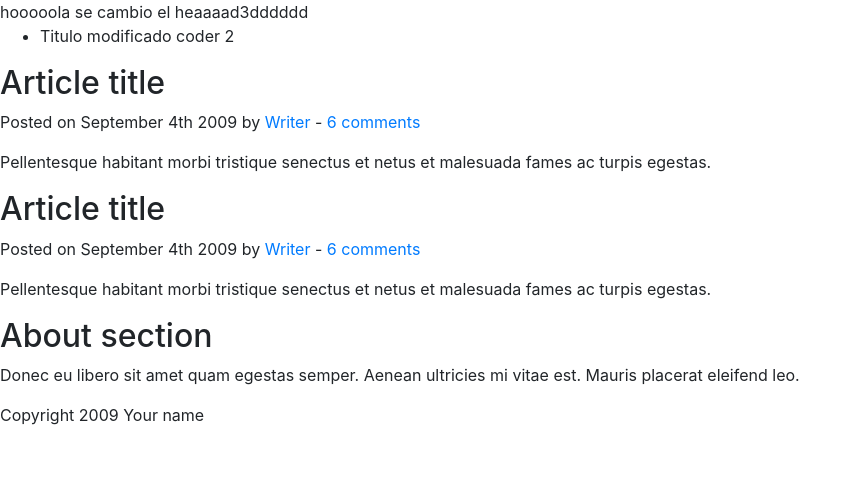
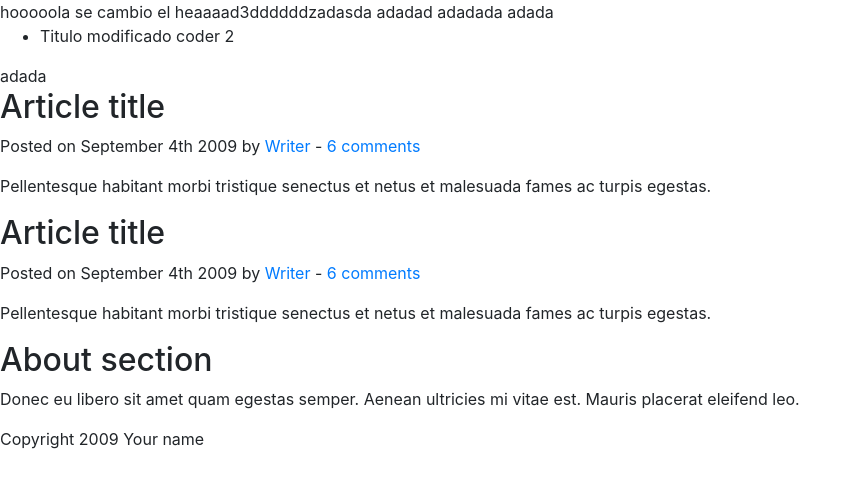
Before and after one commit to firemoises/demorepo2, a plain HTML site: page index.html in a window 1280 px wide. Shown: the whole page, without its empty margins (0-858 px from the left). Drawn offline with nearby package versions, Linux system fonts and the light colour scheme.

Commit message:
Segundo commit

```diff
--- a/index.html
+++ b/index.html
@@ -1,18 +1,18 @@
 <!DOCTYPE html>
 <html lang="en">
 <head> hooooola
-se cambio el heaaaad3dddddd
+se cambio el heaaaad3ddddddzadasda
     <link rel="stylesheet" href="https://stackpath.bootstrapcdn.com/bootstrap/4.3.1/css/bootstrap.min.css" integrity="sha384-ggOyR0iXCbMQv3Xipma34MD+dH/1fQ784/j6cY/iJTQUOhcWr7x9JvoRxT2MZw1T" crossorigin="anonymous">
     <script src="https://code.jquery.com/jquery-3.3.1.slim.min.js" integrity="sha384-q8i/X+965DzO0rT7abK41JStQIAqVgRVzpbzo5smXKp4YfRvH+8abtTE1Pi6jizo" crossorigin="anonymous"></script>
     <script src="https://cdnjs.cloudflare.com/ajax/libs/popper.js/1.14.7/umd/popper.min.js" integrity="sha384-UO2eT0CpHqdSJQ6hJty5KVphtPhzWj9WO1clHTMGa3JDZwrnQq4sF86dIHNDz0W1" crossorigin="anonymous"></script>
     <script src="https://stackpath.bootstrapcdn.com/bootstrap/4.3.1/js/bootstrap.min.js" integrity="sha384-JjSmVgyd0p3pXB1rRibZUAYoIIy6OrQ6VrjIEaFf/nJGzIxFDsf4x0xIM+B07jRM" crossorigin="anonymous"></script>
-
+    adadad adadada
     <meta charset="UTF-8">
     <meta name="viewport" content="width=device-width, initial-scale=1.0">
     <title>title modified</title>
 </head>
 <body>
-
+adada
 	<header>
 		<nav>
 			<ul>
@@ -21,7 +21,7 @@ se cambio el heaaaad3dddddd
 		</nav>
 	</header>
 
-	<section>
+	<section>adada
 
 		<article>
 			<header>
```
Also changed, not shown: main.html (+1 -0 lines).
